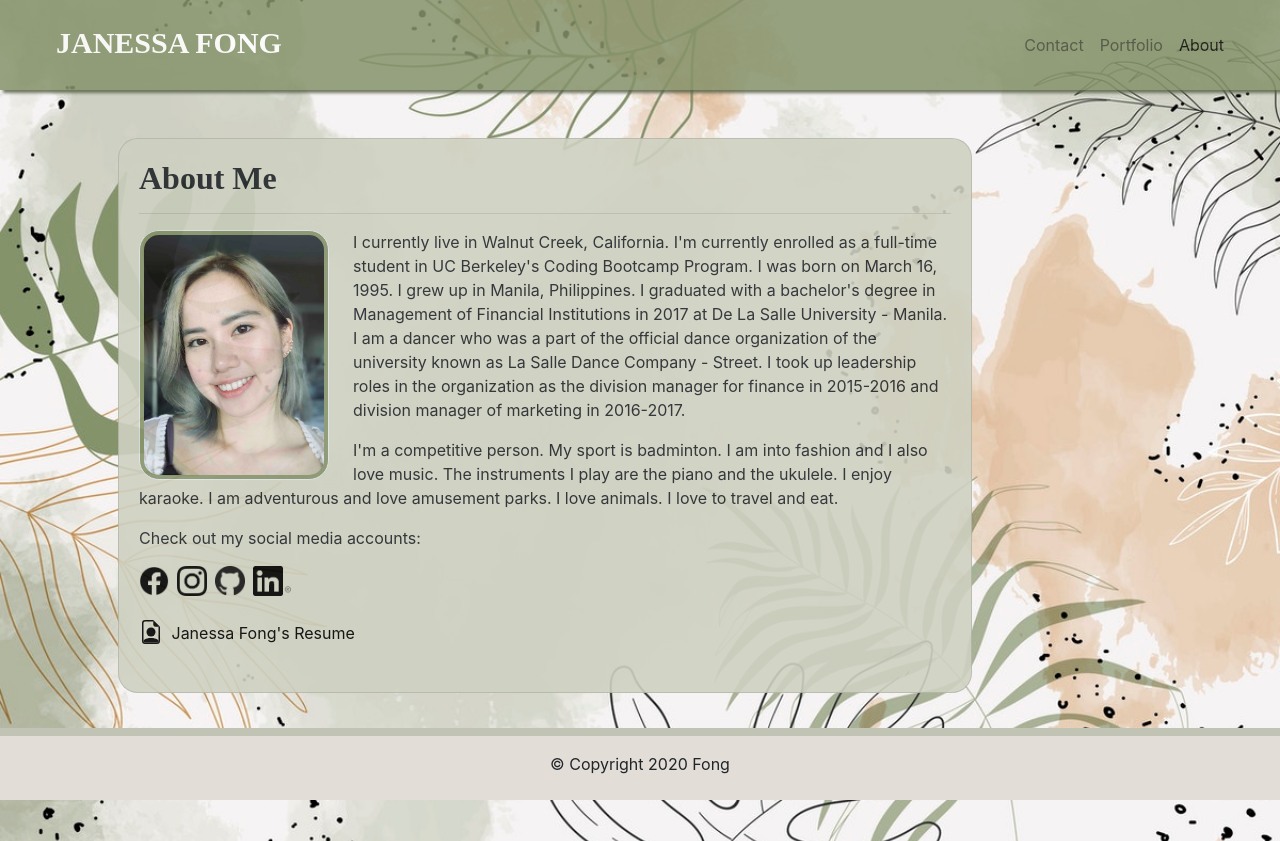
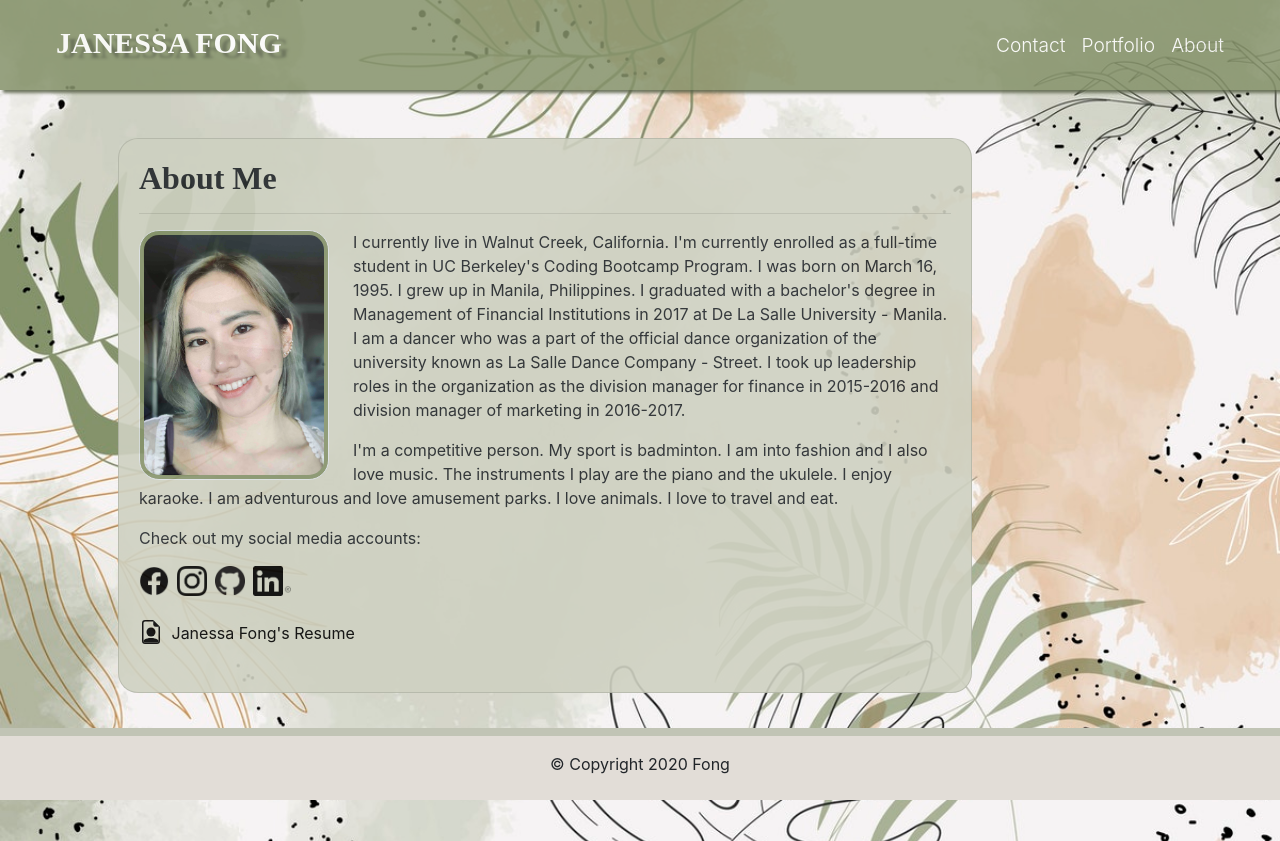
Before and after one commit to janessaref/react-to-my-portfolio, a React (Create React App) app in the folder my-portfolio-react/: page / in a window 1280 px wide. Built offline with nearby package versions, Linux system fonts and the light colour scheme; a web font is replaced by a local one.

Commit message:
fix styling of navlinks

```diff
--- a/my-portfolio-react/src/components/Navbar/index.js
+++ b/my-portfolio-react/src/components/Navbar/index.js
@@ -1,13 +1,15 @@
 import React from "react";
 import "./style.css";
-import { Link } from "react-router-dom";
+import { NavLink } from "react-router-dom";
+
+
 
 function Navbar() {
     return(
     <header>
-        <nav className="navbar navbar-expand-lg navbar-light">
+        <nav className="navbar navbar-expand-lg navbar-dark">
             <h1 className="p-2 mb-2 ml-3" id="jfName">
-                <a className="navbar-brand pl-3 px-1" id="jfLink" href="/">JANESSA FONG</a>
+                <NavLink to="/" className="navbar-brand pl-3 px-1" id="jfLink" >JANESSA FONG</NavLink>
             </h1>
 
             <button className="navbar-toggler" type="button" data-toggle="collapse" data-target="#navbarNav" aria-controls="navbarNav" aria-expanded="false" aria-label="Toggle navigation">
@@ -17,15 +19,15 @@ function Navbar() {
             <div className="collapse navbar-collapse" id="navbarNav">
                 <ul className="navbar-nav ml-md-auto">
                     <li className="nav-item">
-                        <Link to="/contact" className="nav-link">Contact</Link>
+                        <NavLink to="/contact" className="nav-link links">Contact</NavLink>
                     </li>
 
                     <li className="nav-item">
-                        <Link to="/portfolio" className="nav-link">Portfolio</Link>
+                        <NavLink to="/portfolio" className="nav-link links">Portfolio</NavLink>
                     </li>
 
                     <li className="nav-item">
-                        <Link to="/" className="nav-link active">About<span className="sr-only">(current)</span></Link>
+                        <NavLink to="/about" className="nav-link links">About</NavLink>
                     </li>
 
                 </ul>
--- a/my-portfolio-react/src/components/Navbar/style.css
+++ b/my-portfolio-react/src/components/Navbar/style.css
@@ -12,4 +12,16 @@ nav.navbar {
     font-size: 30px;
     color: white;
     font-weight: bold;
+    text-shadow: 7px 5px 3px #5a6349;
 }
+
+.nav-link {
+    font-size: larger;
+    font-weight: 300;
+    color: white !important;
+}
+
+.nav-link:hover,
+.nav-link:active {
+    color: #e9d2c0 !important
+}
```
